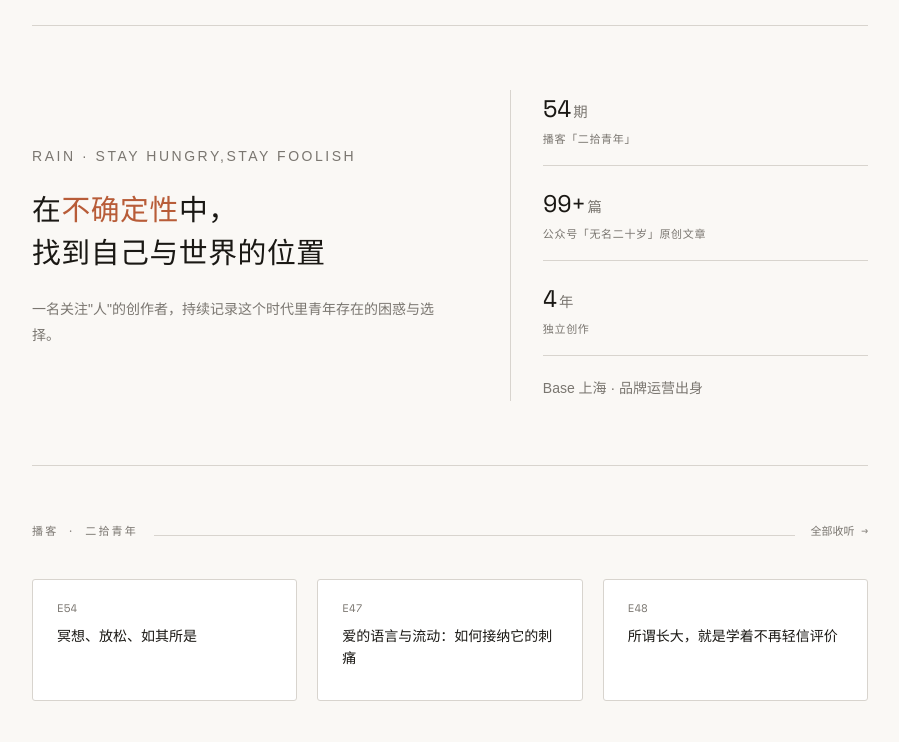
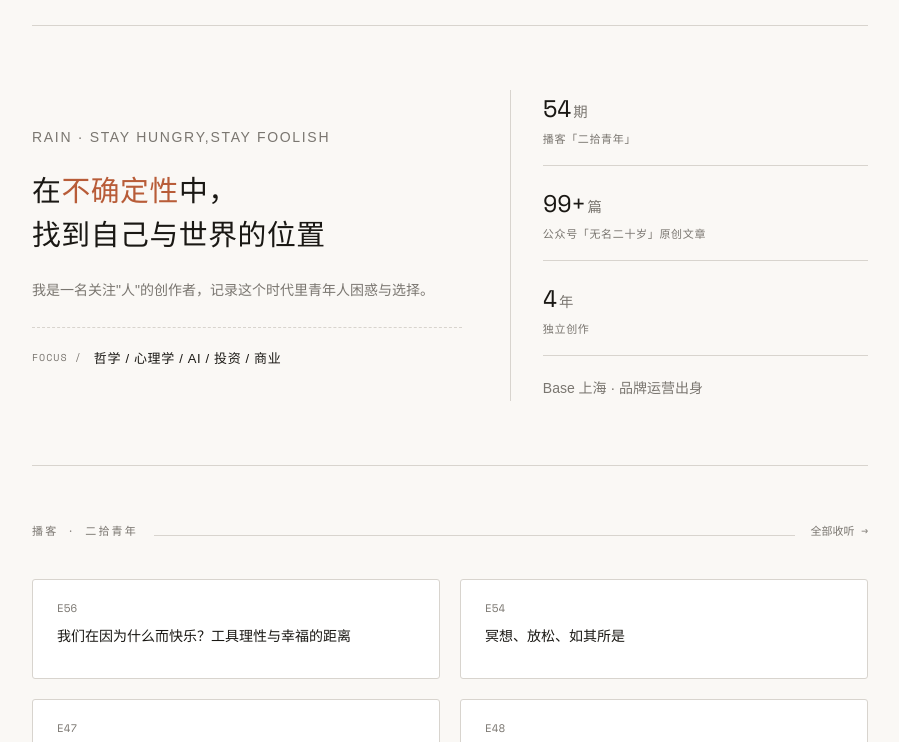
Before and after one commit to rainlikesfilm/hirain, a plain HTML site: page index.html in a window 1280 px wide. Shown: the part 51-793 px from the top of the page, without its empty margins (190-1089 px from the left). Drawn offline with nearby package versions, Linux system fonts and the light colour scheme; a web font is replaced by a local one.

Commit message:
Add files via upload

```diff
--- a/index.html
+++ b/index.html
@@ -18,7 +18,6 @@
   }
   body { background: var(--bg); color: var(--ink); font-family: var(--body); min-height: 100vh; }
 
-  /* 布局收窄，增加页边距 */
   .container { max-width: 900px; margin: 0 auto; padding: 0 2rem; }
 
   nav { display: flex; justify-content: space-between; align-items: center; padding: 1.75rem 0; border-bottom: 0.5px solid var(--rule); }
@@ -28,10 +27,14 @@
   .nav-links a:hover { color: var(--ink); }
 
   .hero { display: grid; grid-template-columns: 1.2fr 1fr; gap: 3rem; padding: 4rem 0; border-bottom: 0.5px solid var(--rule); align-items: center; }
-  .hero-label { font-family: var(--wqy); font-size: 11px; color: var(--muted); letter-spacing: 0.18em; text-transform: uppercase; margin-bottom: 1.25rem; }
+  .hero-label { font-family: var(--mono); font-size: 11px; color: var(--muted); letter-spacing: 0.12em; text-transform: uppercase; margin-bottom: 1.25rem; }
   .hero h1 { font-family: var(--wqy); font-size: 1.8rem; font-weight: 500; line-height: 1.5; letter-spacing: 0.02em; margin-bottom: 1.25rem; }
   .hero h1 em { font-style: normal; color: var(--accent); }
   .hero p { font-family: var(--wqy); font-size: 14px; line-height: 1.9; color: var(--muted); }
+
+  .focus-areas { margin-top: 1.5rem; display: flex; align-items: center; gap: 0.75rem; border-top: 0.5px dashed var(--rule); padding-top: 1.25rem; }
+  .focus-label { font-family: var(--mono); font-size: 10px; color: var(--muted); text-transform: uppercase; letter-spacing: 0.1em; }
+  .focus-content { font-family: var(--wqy); font-size: 13px; color: var(--ink); letter-spacing: 0.05em; }
 
   .hero-right { display: flex; flex-direction: column; gap: 1.2rem; padding-left: 2rem; border-left: 0.5px solid var(--rule); }
   .stat-row { display: flex; flex-direction: column; gap: 0.25rem; }
@@ -47,7 +50,7 @@
   .section-line { flex: 1; height: 0.5px; background: var(--rule); }
   .section-more { font-family: var(--mono); font-size: 11px; color: var(--muted); text-decoration: none; white-space: nowrap; transition: color 0.2s; }
 
-  .podcast-grid { display: grid; grid-template-columns: repeat(3, 1fr); gap: 1.25rem; }
+  .podcast-grid { display: grid; grid-template-columns: repeat(2, 1fr); gap: 1.25rem; }
   .card { background: white; border: 0.5px solid var(--rule); border-radius: 3px; padding: 1.25rem 1.5rem; text-decoration: none; color: inherit; display: block; transition: border-color 0.2s; }
   .card:hover { border-color: var(--ink); }
   .card-num { font-family: var(--mono); font-size: 11px; color: var(--muted); margin-bottom: 0.6rem; }
@@ -94,9 +97,14 @@
 
   <div class="hero">
     <div class="hero-left">
-      <p class="hero-label">Rain · STAY HUNGRY,STAY FOOLISH</p>
+      <p class="hero-label">RAIN · STAY HUNGRY,STAY FOOLISH</p>
       <h1>在<em>不确定性</em>中，<br>找到自己与世界的位置</h1>
-      <p>一名关注"人"的创作者，持续记录这个时代里青年存在的困惑与选择。</p>
+      <p>我是一名关注"人"的创作者，记录这个时代里青年人困惑与选择。</p>
+
+      <div class="focus-areas">
+        <span class="focus-label">Focus /</span>
+        <span class="focus-content">哲学 / 心理学 / AI / 投资 / 商业</span>
+      </div>
     </div>
     <div class="hero-right">
       <div class="stat-row">
@@ -125,17 +133,21 @@
       <a class="section-more" href="https://www.xiaoyuzhoufm.com/podcast/621ac58647022559a6df153b" target="_blank">全部收听 →</a>
     </div>
     <div class="podcast-grid">
-      <a class="card" href="#" target="_blank">
+      <a class="card" href="https://www.xiaoyuzhoufm.com/episode/699321cbde29766da9c06fd9" target="_blank">
+        <div class="card-num">E56</div>
+        <div class="card-title">我们在因为什么而快乐？工具理性与幸福的距离</div>
+      </a>
+      <a class="card" href="https://www.xiaoyuzhoufm.com/episode/696ca02aef1cf272a705cd74" target="_blank">
         <div class="card-num">E54</div>
         <div class="card-title">冥想、放松、如其所是</div>
       </a>
-      <a class="card" href="#" target="_blank">
+      <a class="card" href="https://www.xiaoyuzhoufm.com/episode/689f3ee942cc2798e7c38db5" target="_blank">
         <div class="card-num">E47</div>
         <div class="card-title">爱的语言与流动：如何接纳它的刺痛</div>
       </a>
-      <a class="card" href="#" target="_blank">
+      <a class="card" href="https://www.xiaoyuzhoufm.com/episode/68da5971522b40626cd500b6" target="_blank">
         <div class="card-num">E48</div>
-        <div class="card-title">所谓长大，就是学着不再轻信评价</div>
+        <div class="card-title">所谓长大，就是学着不再轻信别人对自己的评价</div>
       </a>
     </div>
   </section>
@@ -181,7 +193,7 @@
     <div class="quotes-area">
       <div class="quote-block">
         <div class="quote-text">「当你遇到一个难关，或者有人要来找你麻烦的时候，你可以把这个人想象成一个能够预知未来、并且爱你的人。他希望你成就不凡...你应该敞开心扉，勇敢地迈向新的方向。」</div>
-        <div class="quote-source">— 孟岩，《无人知晓》</div>
+        <div class="quote-source">— 孟岩,《无人知晓》</div>
       </div>
       <div class="quote-block">
         <div class="quote-text">"Where you come from is gone, where you thought you were going to never was there, and where you are is no good unless you can get away from it."</div>
@@ -204,8 +216,8 @@
         <p>我叫 Rain，95后，一名四年自媒体创作者。关注的问题：一个人如何在时代中做出选择并活出自己？<br><br>此页面是我的一些精选作品，希望对你有所启发。</p>
       </div>
       <div class="links-col">
-        <a class="ext-link" href="#" target="_blank">播客「二拾青年」</a>
-        <a class="ext-link" href="#" target="_blank">小红书</a>
+        <a class="ext-link" href="https://www.xiaoyuzhoufm.com/podcast/621ac58647022559a6df153b" target="_blank">播客「二拾青年」</a>
+        <a class="ext-link" href="https://xhslink.com/m/9hTMtIXXEdy" target="_blank">小红书</a>
         <a class="ext-link" href="mailto:rain199908@qq.com">联系我</a>
       </div>
     </div>
```
